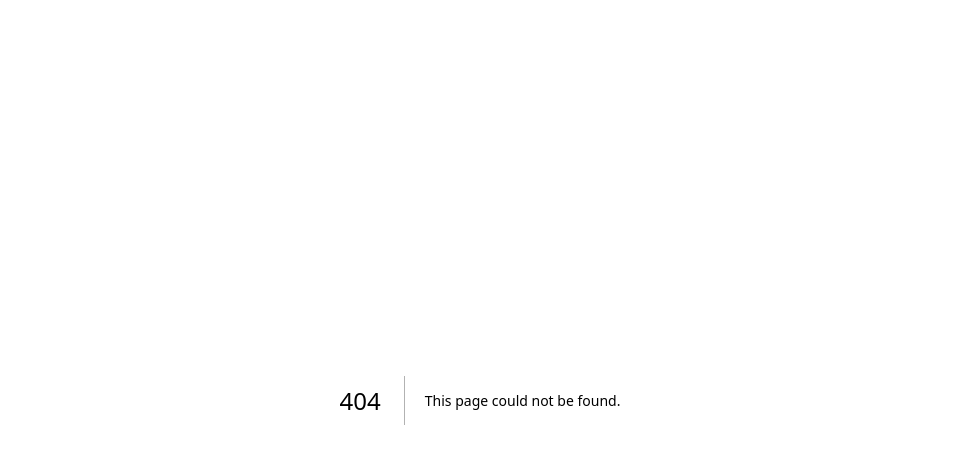
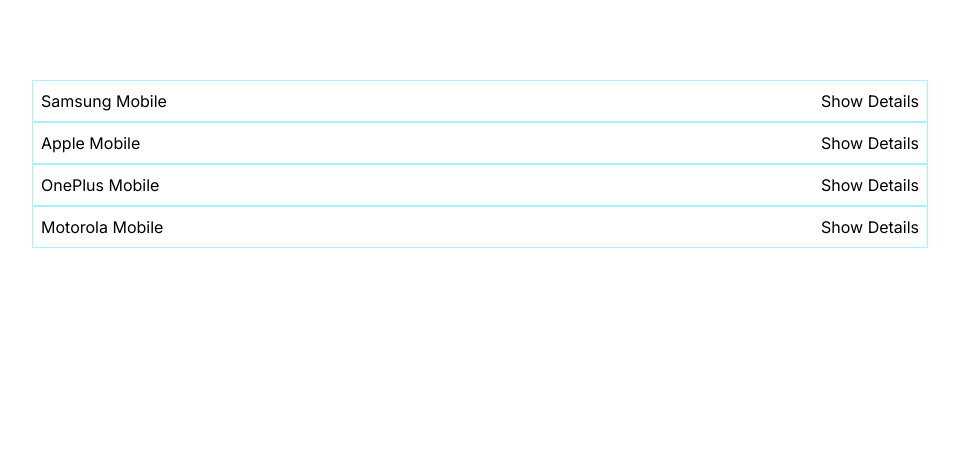
Before and after one commit to AdityaTechnology/NextJS-NM-Tutorial, a Next.js app: page /product/details in a window 1280 px wide. Before the commit this address had no page. Shown: the top 464 px of the page, without its empty margins (160-1119 px from the left). Built offline with nearby package versions, Linux system fonts and the light colour scheme.

Commit message:
List Rendering and Switching to dynamic page

```diff
--- /dev/null
+++ b/src/app/(pages)/product/details/[pid]/page.jsx
@@ -0,0 +1,7 @@
+function ProductInformationPage({ params }) {
+	console.log(params);
+
+	return <div>Product Information Page of {params.pid}</div>;
+}
+
+export default ProductInformationPage;
--- /dev/null
+++ b/src/app/(pages)/product/details/page.jsx
@@ -0,0 +1,11 @@
+import ProductInfo from "@/app/components/product/ProductInfo";
+
+function ProductDetailsPage() {
+	return (
+		<div className='max-w-4xl mx-auto mt-20'>
+			<ProductInfo />
+		</div>
+	);
+}
+
+export default ProductDetailsPage;
--- /dev/null
+++ b/src/app/components/product/ProductInfo.jsx
@@ -0,0 +1,34 @@
+"use client";
+
+import products from "@/app/assets/productInfo";
+import Link from "next/link";
+function ProductInfo() {
+	// const handleProduct = (pid) => {
+	// 	console.log("Product ID Received is ", pid);
+	// };
+	return (
+		<div>
+			{products.map((product) => {
+				return (
+					<div className='flex flex-row gap-5 justify-between items-center border border-cyan-200 p-2'>
+						{/* <div>{product.pid}</div> */}
+						<div>{product.name}</div>
+						{/* <div>{product.price}</div> */}
+						<div>
+							{/* <button
+								className='px-5 py-1 bg-orange-600 text-gray-50 font-fold'
+								onClick={() => handleProduct(product.pid)}
+							>
+								Show Details
+							</button> */}
+
+							<Link href={`/product/details/${product.pid}`}>Show Details</Link>
+						</div>
+					</div>
+				);
+			})}
+		</div>
+	);
+}
+
+export default ProductInfo;
```
